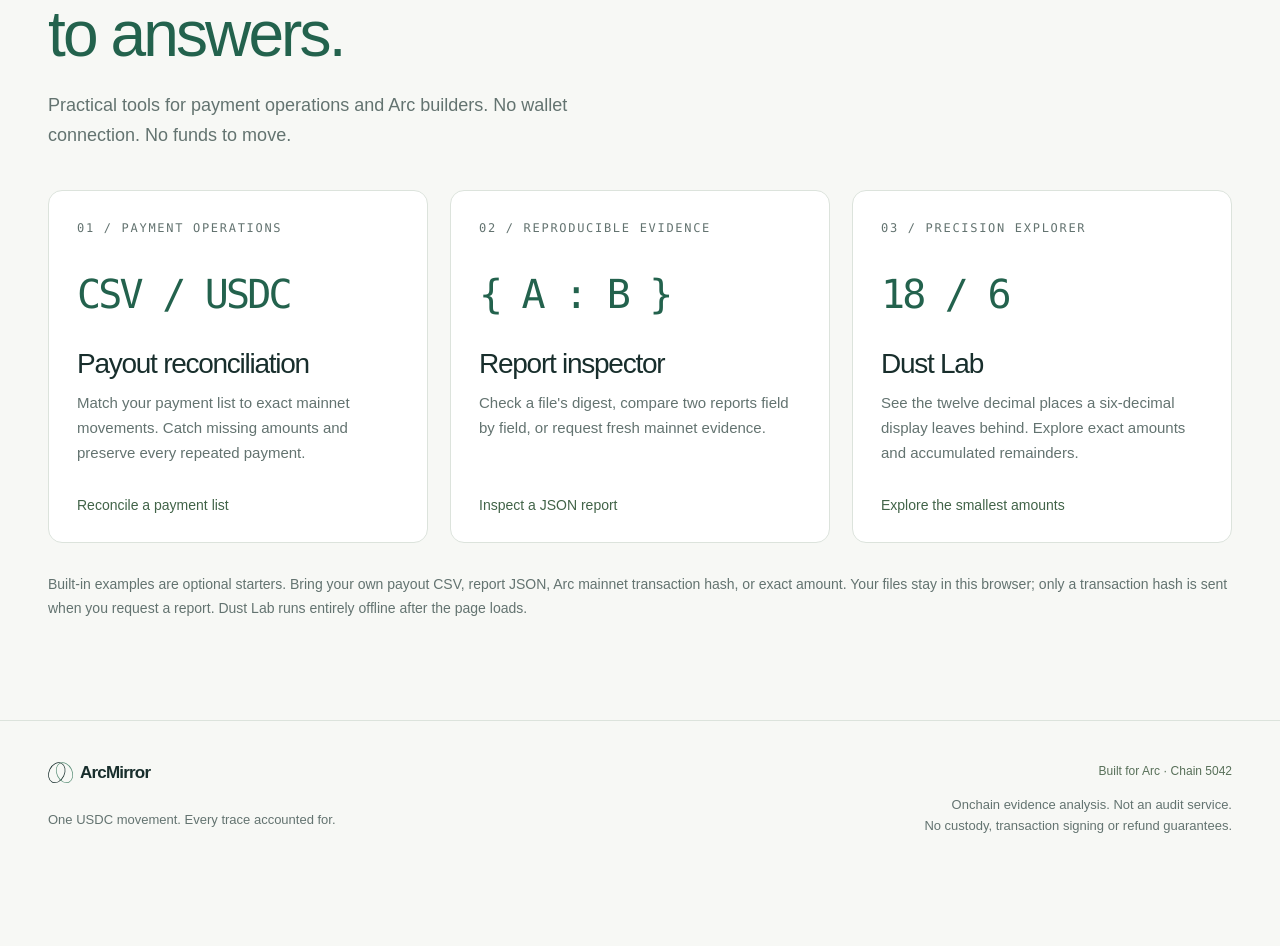
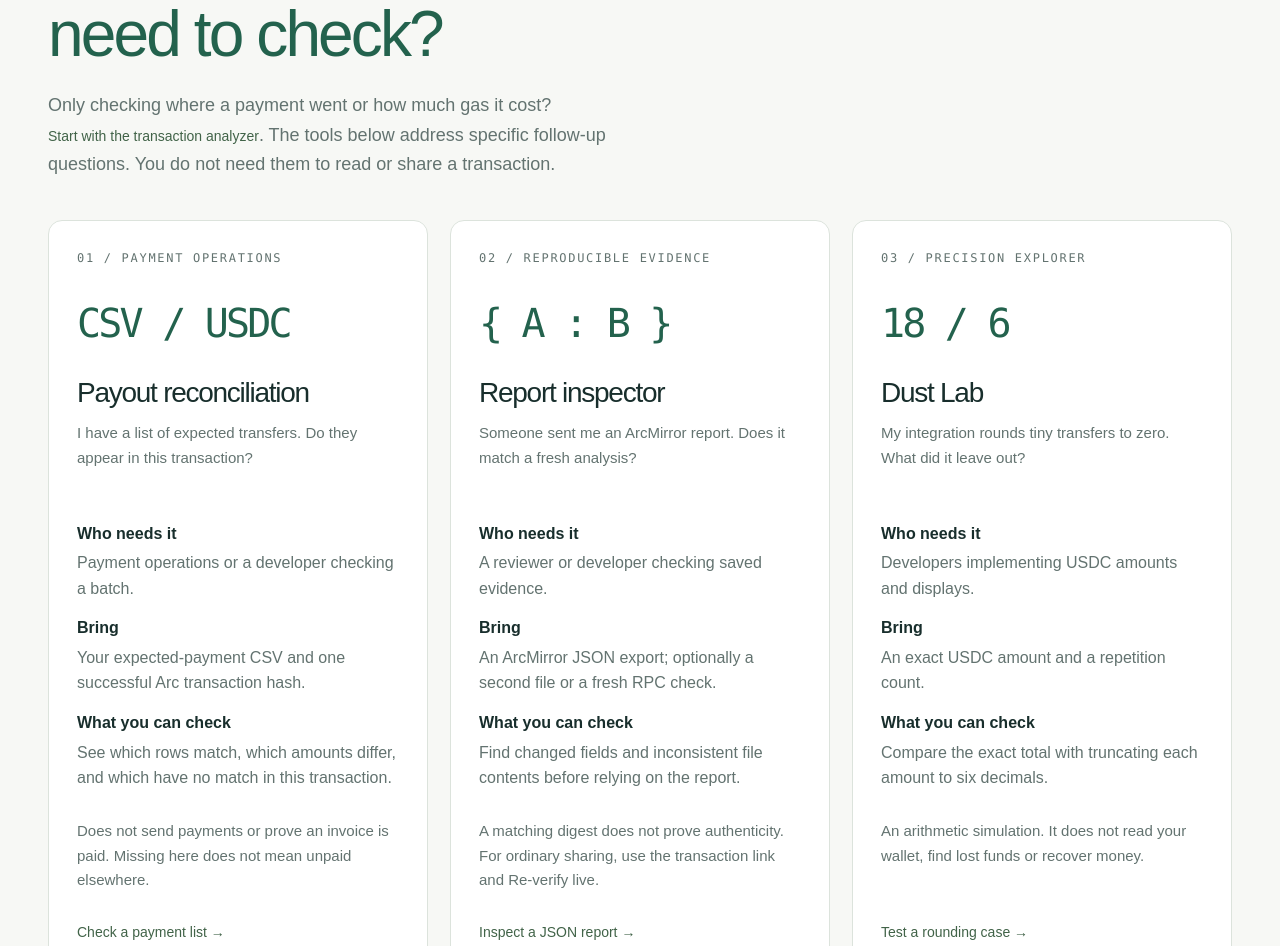
Before and after one commit to aquattdabackup/ArcMirror, a Next.js app in the folder apps/web/: page /tools in a window 1280 px wide. Shown: the part 266-1212 px from the top of the page. Before the commit the page ends 1138 px from the top, so only its background shows below. Built offline with nearby package versions, Linux system fonts and the light colour scheme.

Commit message:
feat(tools): map optional tools to concrete user tasks

```diff
--- a/apps/web/app/globals.css
+++ b/apps/web/app/globals.css
@@ -2193,6 +2193,16 @@
   gap: 12px;
   margin-bottom: 15px;
 }
+.tool-use-case {
+  font-size: 16px;
+  line-height: 1.6;
+  margin: 16px 0;
+}
+.tool-use-case dt { font-weight: 600; margin-top: 14px; }
+.tool-use-case dd { margin: 4px 0 0; color: var(--muted); }
+.tool-page > .tool-note { margin-bottom: 28px; }
+.tool-page > .tool-note h2 { font-size: 24px; }
+.tool-page > .tool-note p { font-size: 16px; line-height: 1.7; margin-top: 12px; }
 .tool-card h2 {
   font-size: 28px;
 }
--- a/apps/web/app/tools/page.tsx
+++ b/apps/web/app/tools/page.tsx
@@ -1,6 +1,6 @@
 import Link from "next/link";
 export const metadata = {
-  title: "Tools",
+  title: "Optional tools",
   description:
     "Local CSV payout reconciliation, report integrity checks and exact USDC precision tools for Arc.",
 };
@@ -11,8 +11,12 @@
     glyph: "CSV / USDC",
     title: "Payout reconciliation",
     description:
-      "Match your payment list to exact mainnet movements. Catch missing amounts and preserve every repeated payment.",
-    action: "Reconcile a payment list",
+      "I have a list of expected transfers. Do they appear in this transaction?",
+    audience: "Payment operations or a developer checking a batch.",
+    input: "Your expected-payment CSV and one successful Arc transaction hash.",
+    output: "See which rows match, which amounts differ, and which have no match in this transaction.",
+    limit: "Does not send payments or prove an invoice is paid. Missing here does not mean unpaid elsewhere.",
+    action: "Check a payment list",
   },
   {
     href: "/tools/inspect",
@@ -20,7 +24,11 @@
     glyph: "{ A : B }",
     title: "Report inspector",
     description:
-      "Check a file's digest, compare two reports field by field, or request fresh mainnet evidence.",
+      "Someone sent me an ArcMirror report. Does it match a fresh analysis?",
+    audience: "A reviewer or developer checking saved evidence.",
+    input: "An ArcMirror JSON export; optionally a second file or a fresh RPC check.",
+    output: "Find changed fields and inconsistent file contents before relying on the report.",
+    limit: "A matching digest does not prove authenticity. For ordinary sharing, use the transaction link and Re-verify live.",
     action: "Inspect a JSON report",
   },
   {
@@ -29,30 +37,35 @@
     glyph: "18 / 6",
     title: "Dust Lab",
     description:
-      "See the twelve decimal places a six-decimal display leaves behind. Explore exact amounts and accumulated remainders.",
-    action: "Explore the smallest amounts",
+      "My integration rounds tiny transfers to zero. What did it leave out?",
+    audience: "Developers implementing USDC amounts and displays.",
+    input: "An exact USDC amount and a repetition count.",
+    output: "Compare the exact total with truncating each amount to six decimals.",
+    limit: "An arithmetic simulation. It does not read your wallet, find lost funds or recover money.",
+    action: "Test a rounding case",
   },
 ];
 export default function ToolsPage() {
   return (
     <div className="shell tool-page">
       <header className="tool-heading">
-        <div className="eyebrow">THE ARCMIRROR WORKBENCH</div>
+        <div className="eyebrow">OPTIONAL FOLLOW-UP TOOLS</div>
         <h1>
-          From numbers
+          What do you
           <br />
-          <em>to answers.</em>
+          <em>need to check?</em>
         </h1>
         <p>
-          Practical tools for payment operations and Arc builders. No wallet
-          connection. No funds to move.
+          Only checking where a payment went or how much gas it cost?{" "}
+          <Link className="text-link" href="/">Start with the transaction analyzer</Link>.
+          The tools below address specific follow-up questions. You do not need
+          them to read or share a transaction.
         </p>
       </header>
       <div className="tool-catalog">
         {tools.map((tool) => (
-          <Link
+          <article
             key={tool.href}
-            href={tool.href}
             className="tool-card tool-catalog-card"
           >
             <span className="eyebrow">{tool.label}</span>
@@ -61,8 +74,14 @@
             </div>
             <h2>{tool.title}</h2>
             <p>{tool.description}</p>
-            <span className="text-link">{tool.action}</span>
-          </Link>
+            <dl className="tool-use-case">
+              <dt>Who needs it</dt><dd>{tool.audience}</dd>
+              <dt>Bring</dt><dd>{tool.input}</dd>
+              <dt>What you can check</dt><dd>{tool.output}</dd>
+            </dl>
+            <p>{tool.limit}</p>
+            <Link className="text-link" href={tool.href}>{tool.action} →</Link>
+          </article>
         ))}
       </div>
       <p className="tool-privacy">
```
